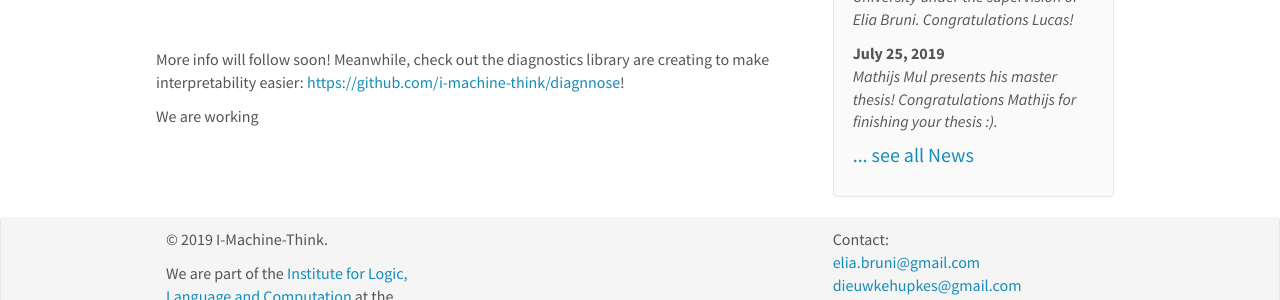
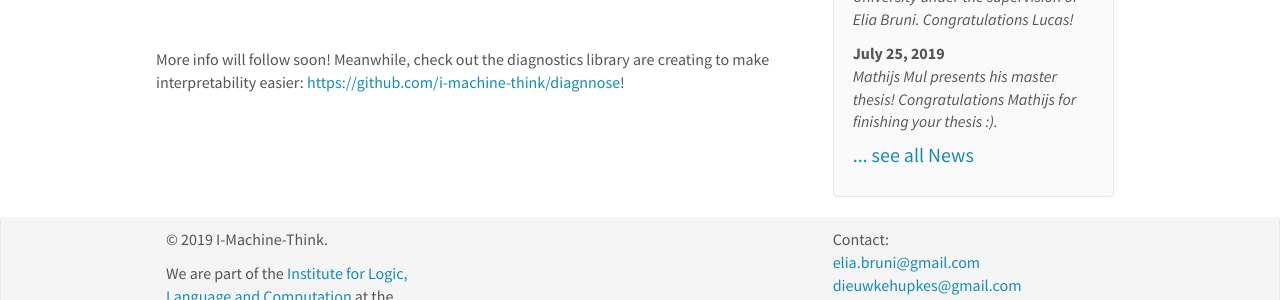
Before and after one commit to i-machine-think/i-machine-think.github.io, a Jekyll site: the page built from _pages/home.md, in a window 1280 px wide and 1142 px high. Shown: the part 741-1041 px from the top of the window. Built offline with Jekyll 4.4.1, drawn with Linux system fonts in a browser that asks for light colours; nearby versions of some CDN libraries.

Commit message:
Remove half sentence on intro page

```diff
--- a/_pages/home.md
+++ b/_pages/home.md
@@ -54,5 +54,3 @@ We are a research group at the University of Amsterdam.
 
 More info will follow soon!
 Meanwhile, check out the diagnostics library are creating to make interpretability easier: <a href="https://github.com/i-machine-think/diagnnose"> https://github.com/i-machine-think/diagnnose</a>!
-
-We are working
```
